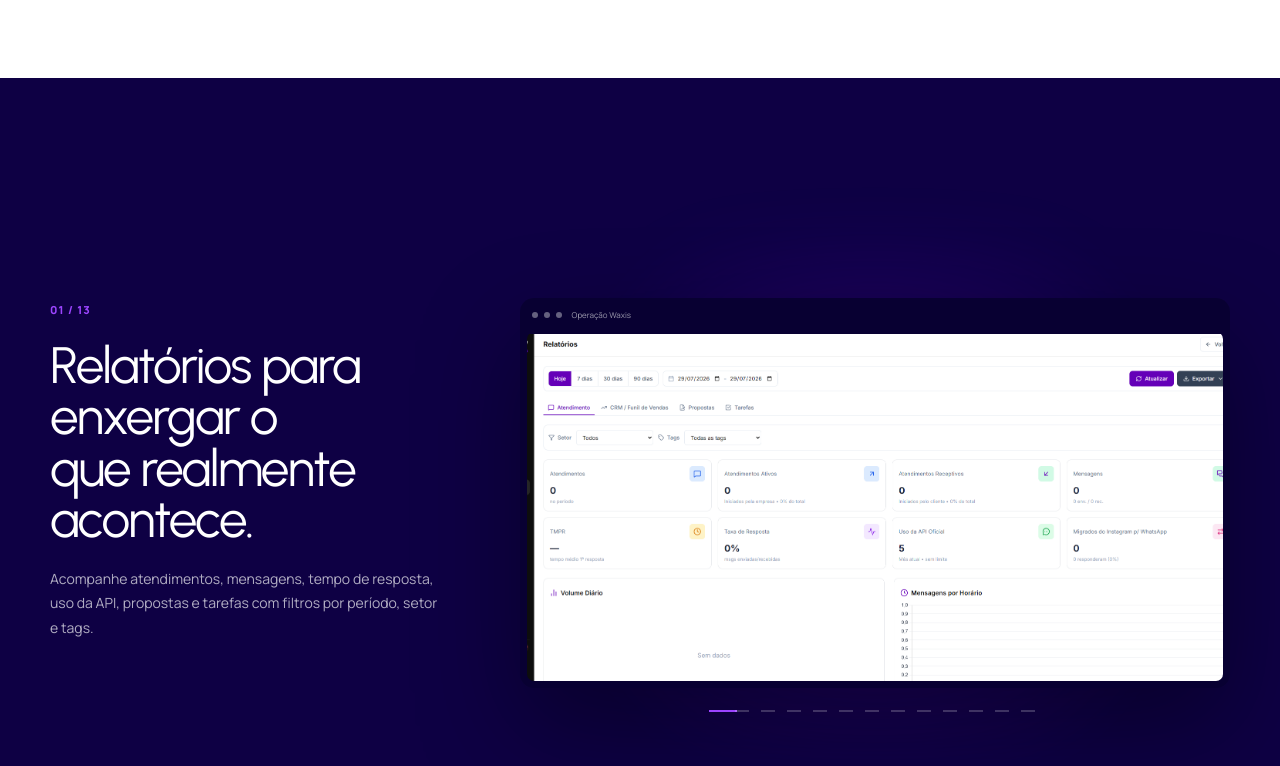
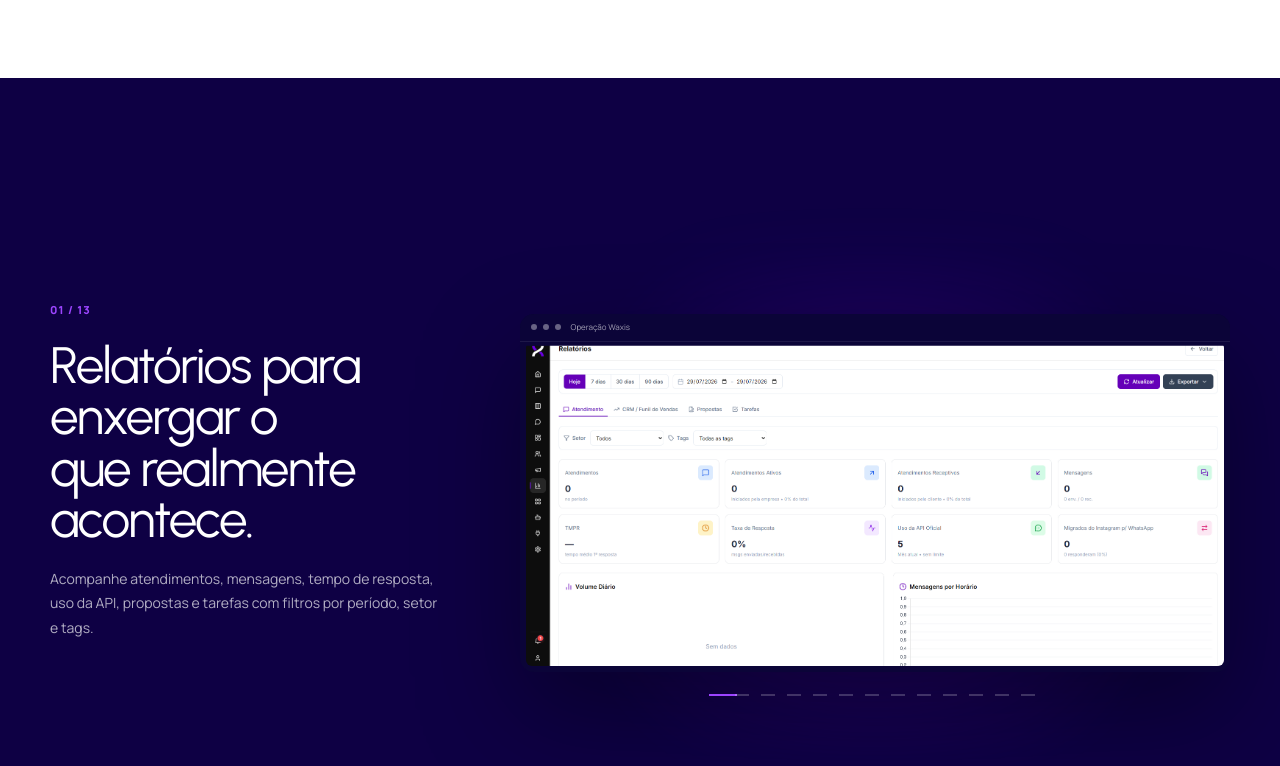
Before and after one commit to empraxistecnologia/site-waxis, a Next.js app: page / in a window 1280 px wide. Shown: the part 5713-6479 px from the top of the page. Built offline with nearby package versions, Linux system fonts and the light colour scheme.

Commit message:
Tighten dark frame around platform screenshots

```diff
--- a/app/globals.css
+++ b/app/globals.css
@@ -166,11 +166,11 @@ p { text-wrap: pretty; }
 .tour-dots { margin-top: 22px; display: flex; justify-content: center; gap: 6px; }
 .tour-dots i { width: 20px; height: 2px; background: color-mix(in oklch, white 20%, transparent); transform: scaleX(.7); transform-origin: left; transition: background .3s, transform .3s; }.tour-dots i.is-active { background: var(--violet-bright); transform: scaleX(1.4); }
 .tour-visual { position: relative; }
-.tour-screen { position: relative; aspect-ratio: 1.82; padding: 34px 7px 7px; background: color-mix(in oklch, var(--navy-deep) 82%, black); border-radius: 14px; box-shadow: 0 40px 100px rgba(0,0,0,.35); }
-.tour-screen::before { content: ""; position: absolute; z-index: -1; inset: -15%; background: radial-gradient(circle, color-mix(in oklch, var(--violet) 24%, transparent), transparent 62%); filter: blur(30px); }
-.tour-frame-bar { position: absolute; z-index: 4; inset: 0 0 auto; height: 34px; padding: 0 12px; display: flex; align-items: center; gap: 6px; color: color-mix(in oklch, white 60%, transparent); font-size: .5rem; }
+.tour-visual::before { content: ""; position: absolute; z-index: -1; inset: -14%; background: radial-gradient(circle, color-mix(in oklch, var(--violet) 24%, transparent), transparent 62%); filter: blur(30px); }
+.tour-screen { position: relative; aspect-ratio: 1.98; padding: 28px 6px 6px; overflow: hidden; background: #0b0438; border-radius: 14px; box-shadow: 0 40px 100px rgba(0,0,0,.35); }
+.tour-frame-bar { position: absolute; z-index: 4; inset: 0 0 auto; height: 28px; padding: 0 11px; display: flex; align-items: center; gap: 6px; color: rgba(255,255,255,.62); background: #0b0438; border-bottom: 1px solid rgba(255,255,255,.08); font-size: .5rem; }
 .tour-frame-bar i { width: 6px; height: 6px; border-radius: 50%; background: color-mix(in oklch, white 38%, transparent); }.tour-frame-bar span { margin-left: 4px; }
-.tour-screen img { position: absolute; left: 7px; right: 7px; top: 34px; bottom: 7px; width: calc(100% - 14px); height: calc(100% - 41px); object-fit: cover; object-position: center; clip-path: inset(2px 0 0); background: white; border-radius: 7px; opacity: 0; transform: scale(.96); transition: opacity .6s var(--ease), transform .75s var(--ease); }
+.tour-screen img { position: absolute; left: 6px; right: 6px; top: 28px; bottom: 6px; width: calc(100% - 12px); height: calc(100% - 34px); object-fit: cover; object-position: center; clip-path: inset(4px 0 0); background: white; border-radius: 6px; opacity: 0; transform: scale(.97); transition: opacity .6s var(--ease), transform .75s var(--ease); }
 .tour-screen img.is-active { opacity: 1; transform: scale(1) rotate(0); }
 
 .ecosystem { padding: 130px max(24px, calc((100vw - 1180px)/2)) 90px; color: white; background: var(--navy-deep); overflow: hidden; }
```
